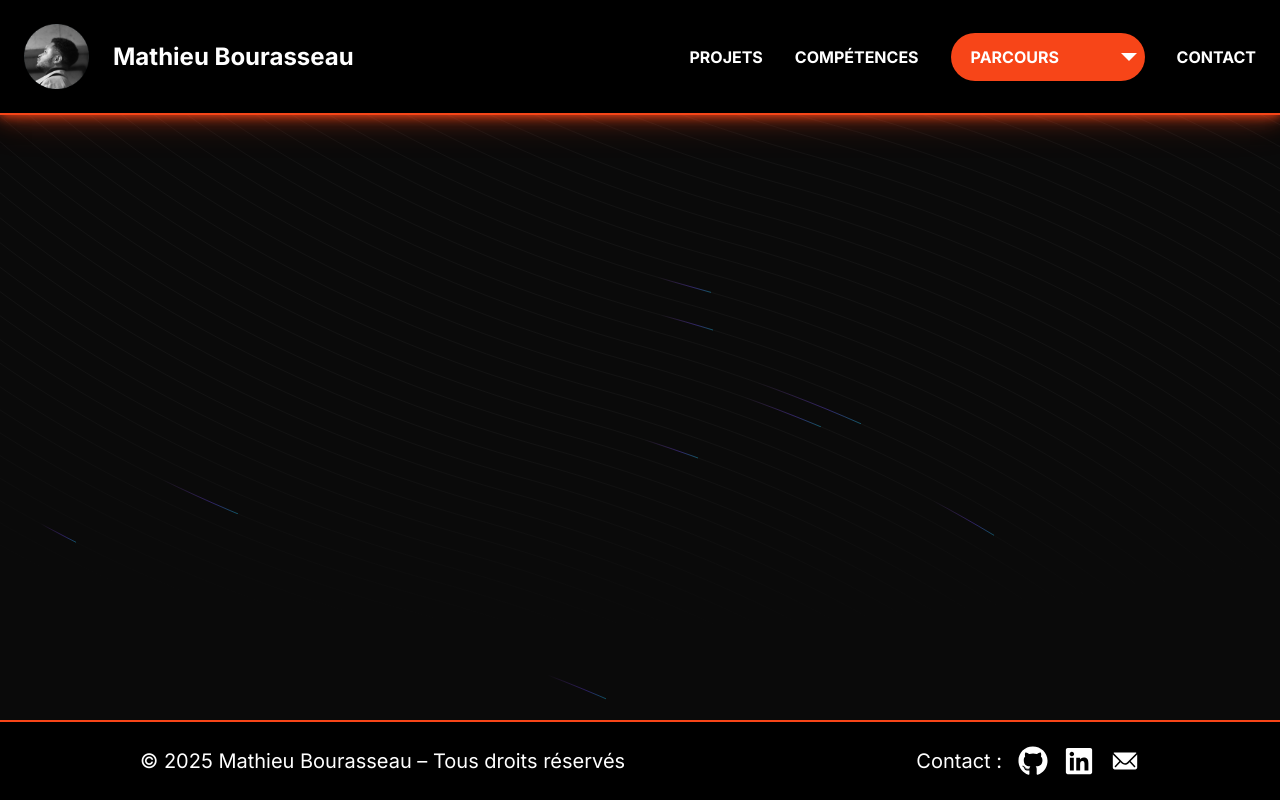
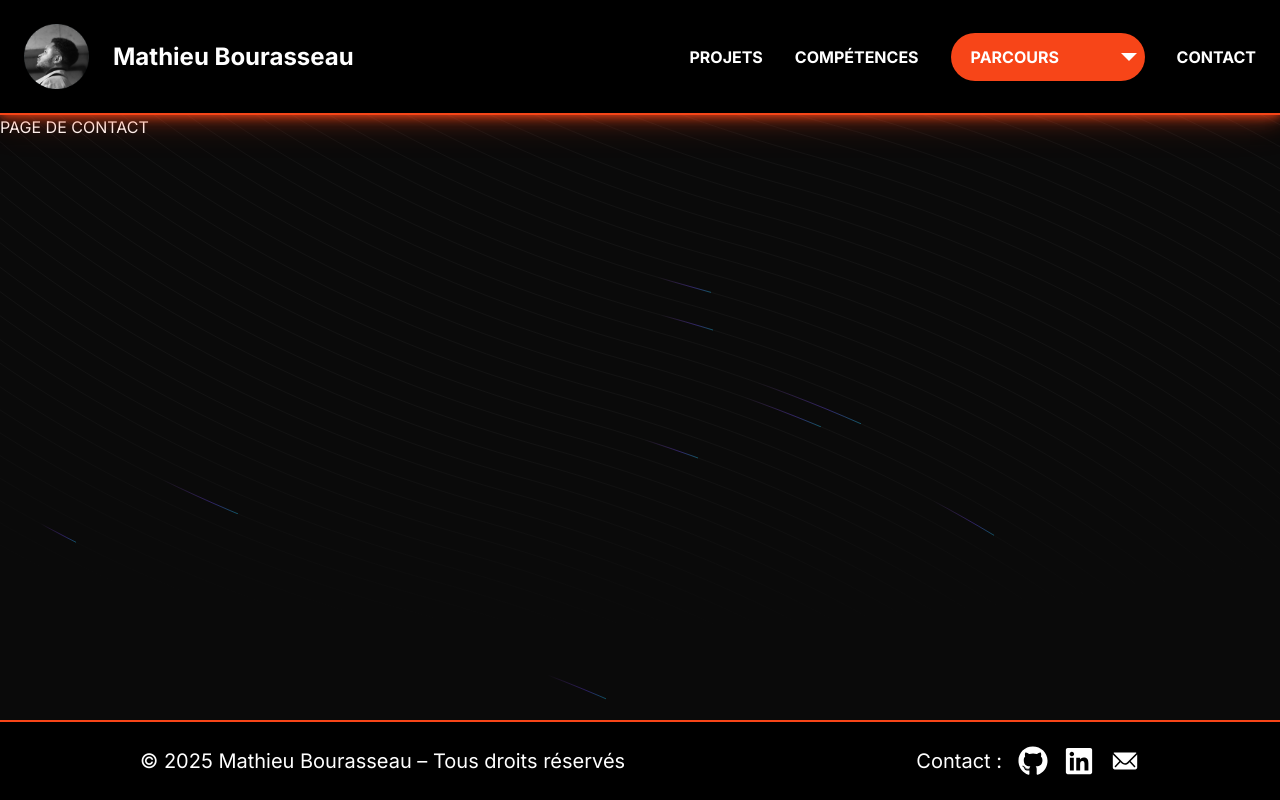
Before and after one commit to MathieuBourasseau/react-portfolio, a Next.js app: page / in a window 1280 px wide. Both pictures are taken after a click on the button "CONTACT". Built offline with nearby package versions, Linux system fonts and the light colour scheme.

Commit message:
feat: Contact.tsx created + contact component added in page.tsx

```diff
--- /dev/null
+++ b/app/components/Contact.tsx
@@ -0,0 +1,9 @@
+import React from 'react'
+
+export default function Contact() {
+  return (
+    <div>
+      <h1 className="text-white">PAGE DE CONTACT</h1>
+    </div>
+  )
+}
--- a/app/page.tsx
+++ b/app/page.tsx
@@ -8,6 +8,7 @@ import Career from "@/app/components/Career";
 import { Background } from "./types/background";
 import { useState } from "react";
 import { BackgroundBeams } from "@/app/components/ui/background-beams";
+import Contact from "./components/Contact";
 
 export default function Home() {
 
@@ -25,6 +26,7 @@ export default function Home() {
                 {activePage === 'projects' && <Projects />}
                 {activePage === 'skills' && <Skills /> }
                 {activePage === 'career' && <Career activeBackground={activeBackground} />}
+                {activePage === 'contact' && <Contact />}
                 <BackgroundBeams />
             </main>
         </>
```
